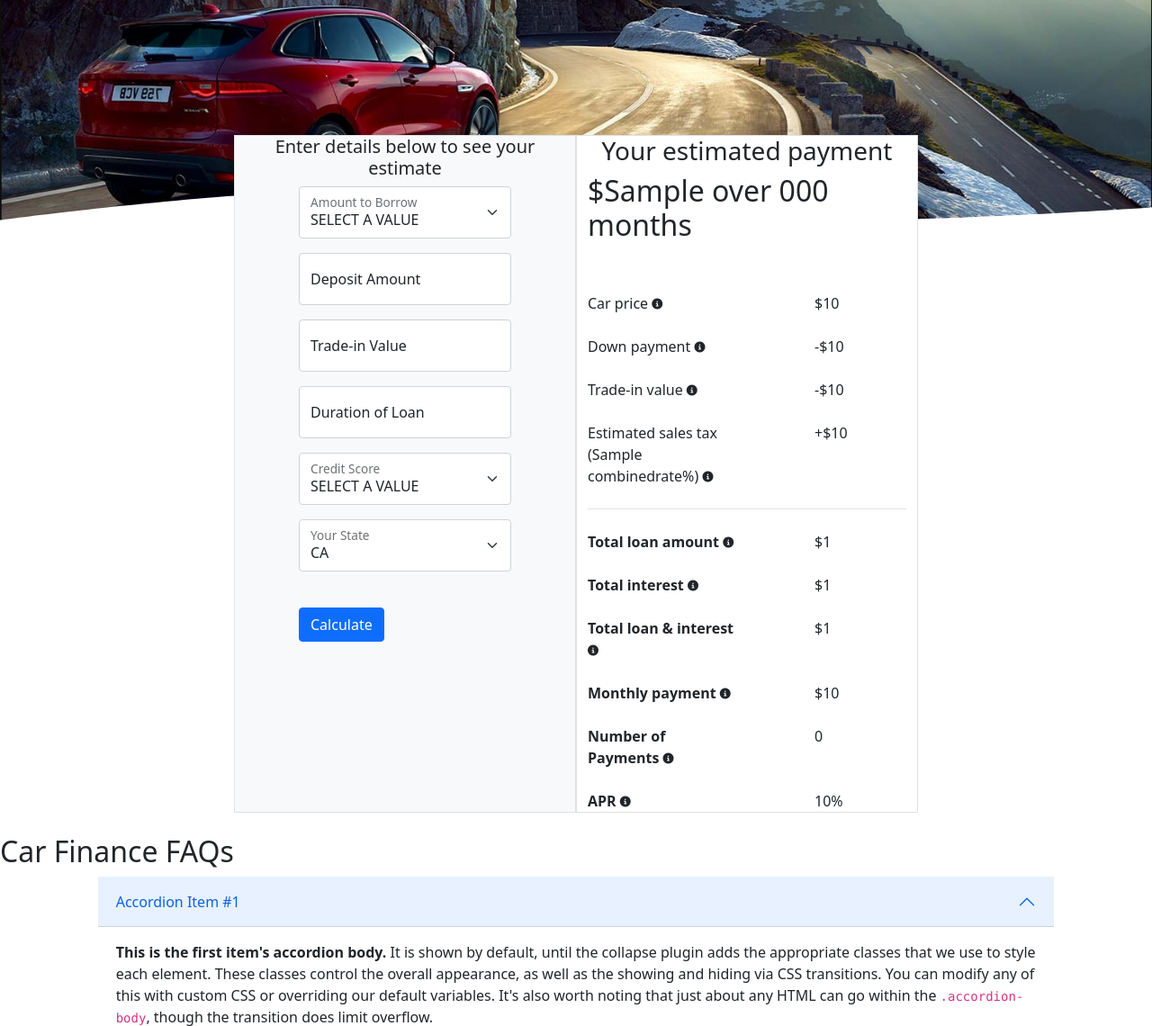
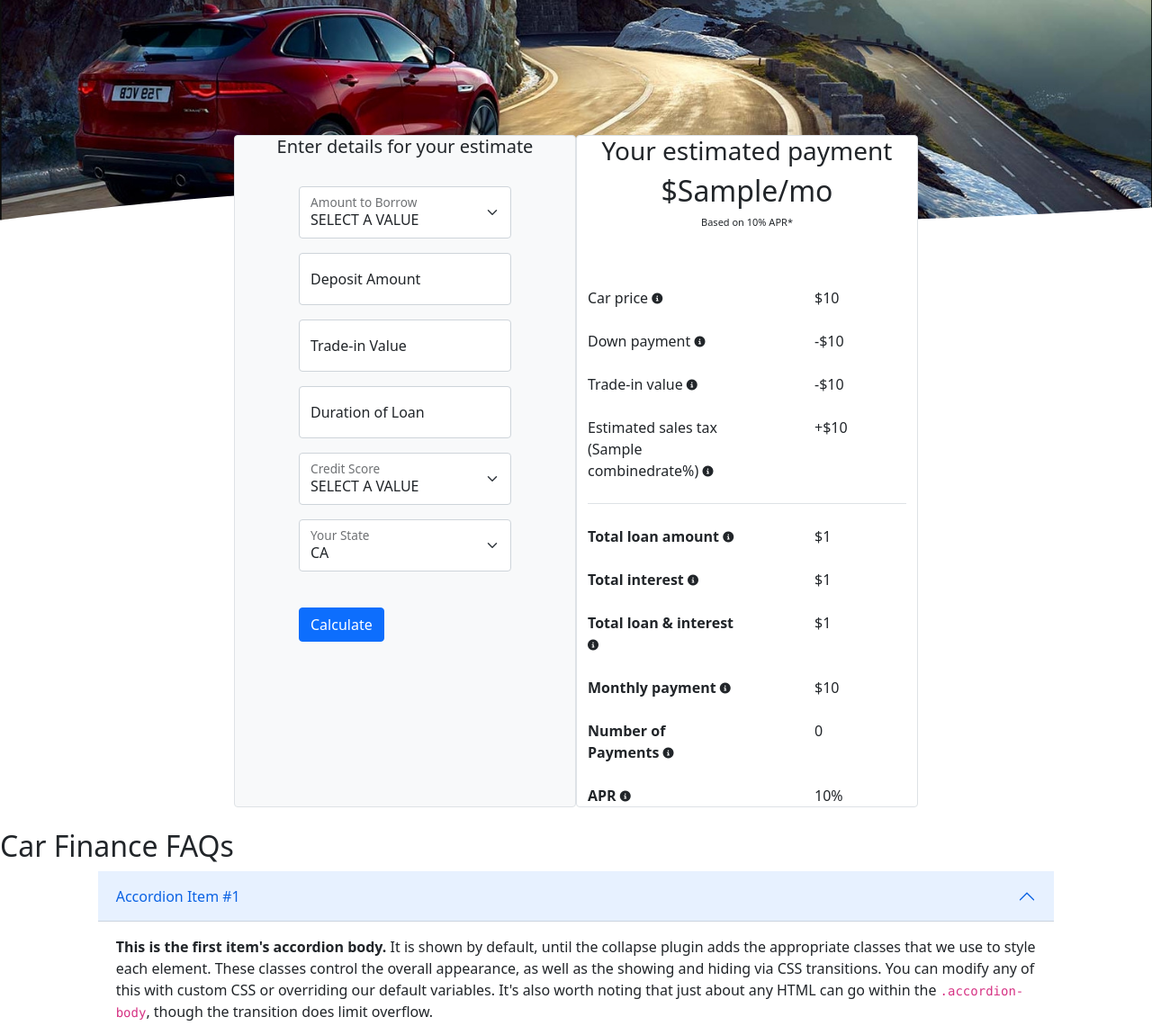
Before and after one commit to lowdowner/loancalculator, a Django app: template loancalculator/templates/loancalculator/index.html in a window 1280 px wide. Shown: the part 56-1196 px from the top of the page at 90% size. Run offline with Django 3.2, Linux system fonts and the light colour scheme; tables that the repository leaves empty hold one stand-in row (values such as "Sample post"); the template is opened without the code that fills it: values that come from a table or form of the project are taken from there, most other values are stand-ins (such as "Sample title", 1, 10 or a date in 2020); some libraries are stand-ins or nearby versions.

Commit message:
Rounded boxes & text changes

```diff
--- a/loancalculator/templates/loancalculator/index.html
+++ b/loancalculator/templates/loancalculator/index.html
@@ -5,14 +5,19 @@
 
 
 <div class="container">
+
+
+
 <div class="row justify-content-center" style="margin-top: -100px;">
 
-    <div class="col-md-4 border bg-light">
+
+    <div class="col-md-4 border rounded bg-light">
 
         <div class="row justify-content-center">
             <!-- <h1 class="text-center"> Car Finance Calculator</h1> -->
-                <h5 class="text-center"> Enter details below to see your estimate</h5>
+                <h5 class="text-center"> Enter details for your estimate</h5>
                 </div>
+                <br>
                 <div class="col-md-8 mx-auto">
             <form action="" method="POST">
                 {% csrf_token %}
@@ -55,11 +60,14 @@
     </div>
 
 
+
  <!-- RESULTS TOP -->
-    <div class="col-md-4 border bg-white">
+    <div class="col-md-4 border rounded bg-white">
         <div class="row justify-content-center">
                 <h3 class="text-center">Your estimated payment</h3>
-                <h2> ${{ monthly_repay }} over {{ number_of_months }} months</h2>
+                <h2 class="text-center">${{ monthly_repay }}/mo</h2>
+                <p class="text-center" style="font-size: 11px;">Based on {{ credit_score_perc }}% APR*</p>
+
                 <!-- <h3> After {{ number_of_years }} years, your investment is worth ${{ total_result }}</h3>-->
     </div>
                 <div class="mt-5">
```
Also changed, not shown: db.sqlite3.
